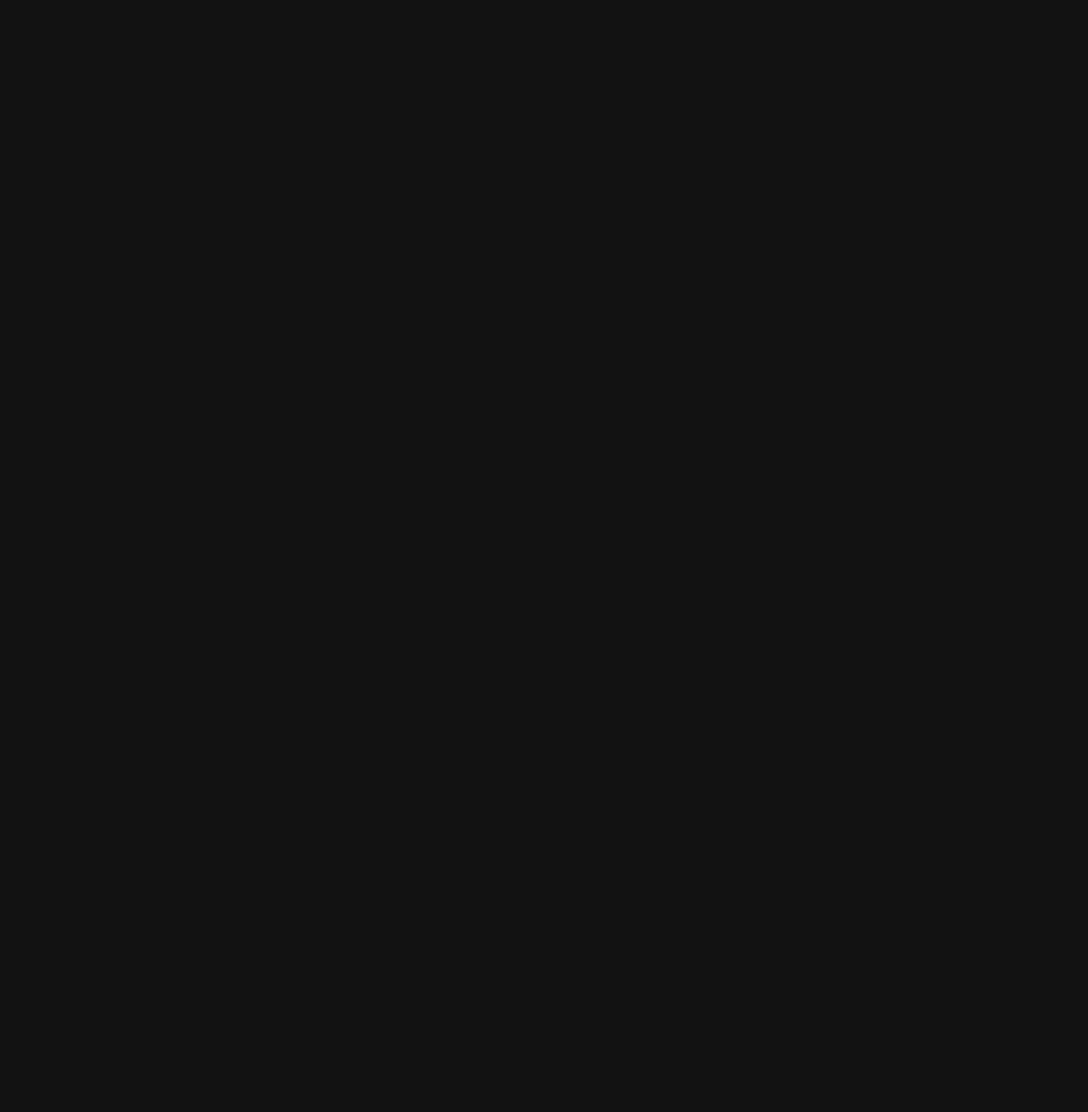
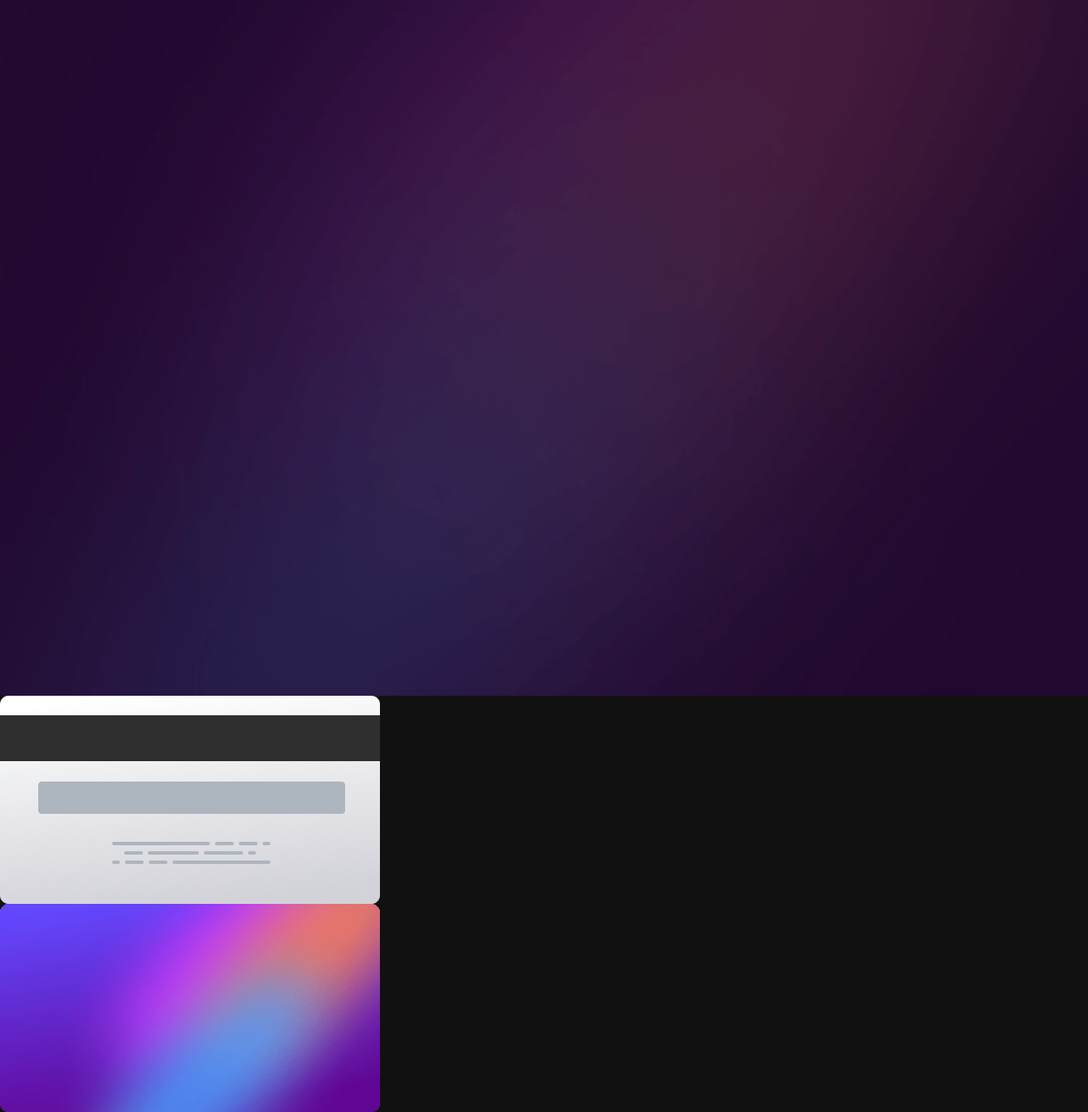
Before and after one commit to AlbertoBenito/card-interactive, a website built with Vite: page src/index.html in a window 1280 px wide. Shown: the whole page at 85% size. Before the commit the page ends 800 px from the top, so only its background shows below. Built offline with nearby package versions, Linux system fonts and the light colour scheme; some packages are replaced by stand-ins of ours.

Commit message:
card interactive

```diff
--- a/src/index.html
+++ b/src/index.html
@@ -10,6 +10,9 @@
   </head>
   <body>
     <main>
+      <div ><img class="bg-mobile" src="./assets/images/bg-main-mobile.png" alt=""></div>
+      <div><img src="./assets/images/bg-card-back.png" alt=""></div>
+      <div><img src="./assets/images/bg-card-front.png" alt=""></div>
 
     </main>
     <script type="module" src="./js/index.js"></script>
--- /dev/null
+++ b/src/scss/blocks/background.scss
@@ -0,0 +1,3 @@
+.bg-mobile{
+    width: 100%;
+}
--- a/src/scss/styles.scss
+++ b/src/scss/styles.scss
@@ -2,3 +2,4 @@
 @use 'base/initial-reset.scss';
 @use 'config/variables.scss';
 @use 'blocks/body.scss';
+@use 'blocks/background.scss';
```
